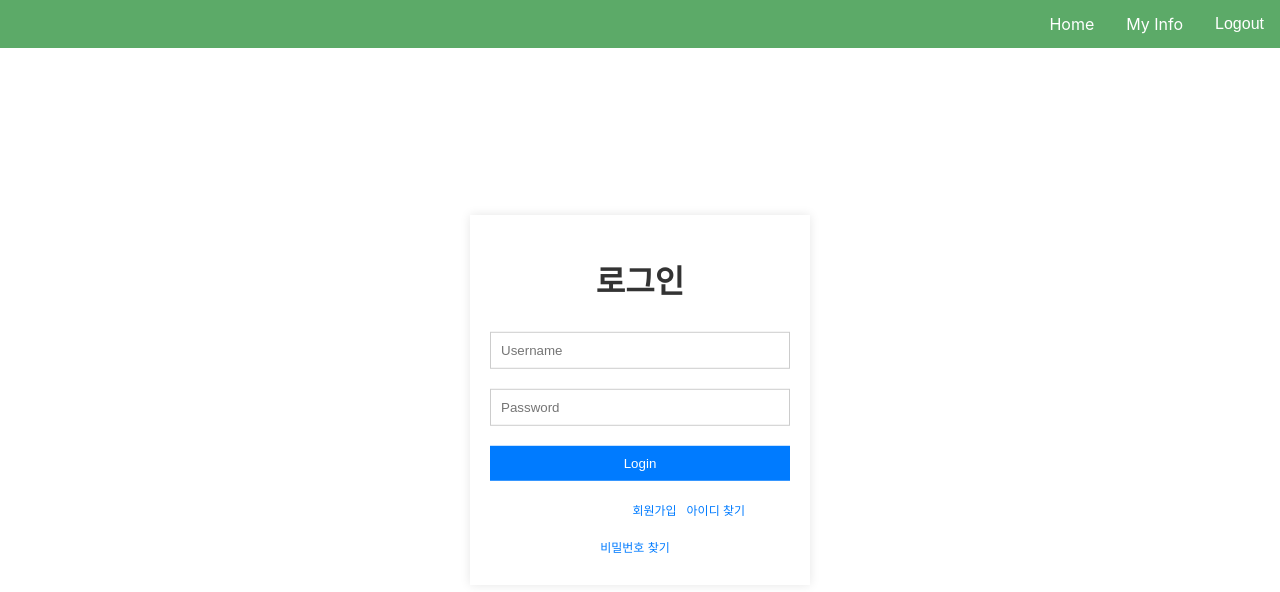
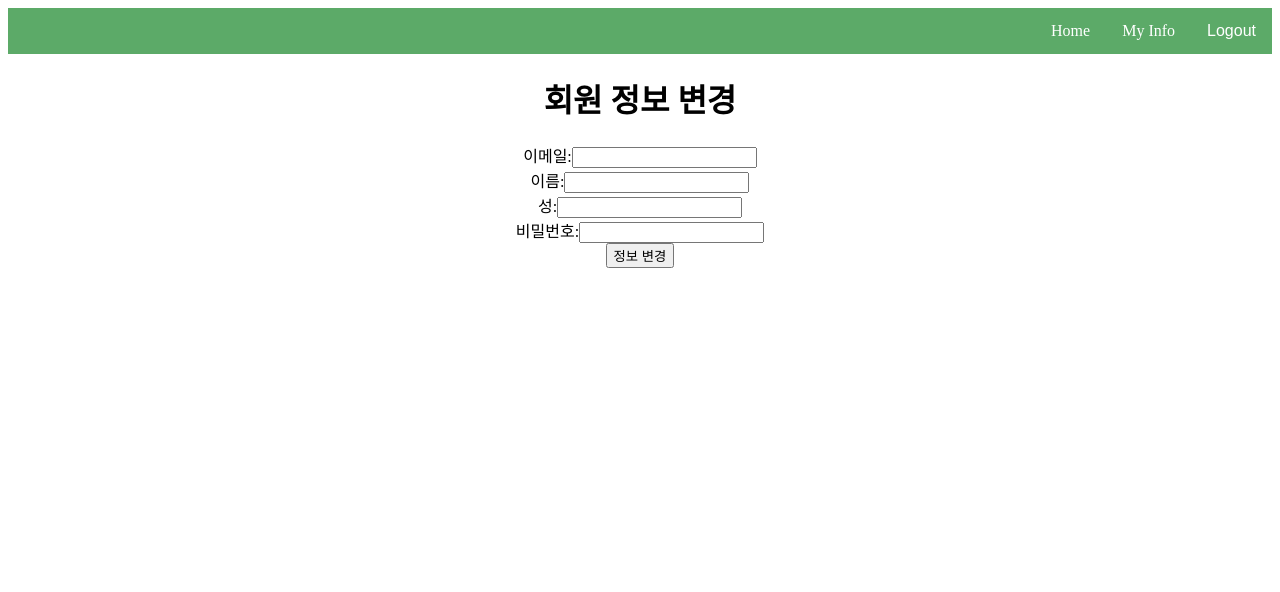
Before and after one commit to anc5557/Diary, a React (Create React App) app in the folder frontend/: page /auth/update-info in a window 1280 px wide. Before the commit this address led to /auth/login. Shown: the top 592 px of the page. Built offline with nearby package versions, Linux system fonts and the light colour scheme; sample sign-in values are in the browser's storage.

Commit message:
새로고침시 로그인 화면으로 가거나, 깜박이는 오류 로딩으로 해결

```diff
--- a/frontend/package.json
+++ b/frontend/package.json
@@ -14,6 +14,7 @@
     "react-router-dom": "^6.17.0",
     "react-scripts": "5.0.1",
     "redux": "^4.2.1",
+    "redux-persist": "^6.0.0",
     "styled-components": "^6.1.0",
     "web-vitals": "^2.1.4"
   },
--- a/frontend/src/App.js
+++ b/frontend/src/App.js
@@ -1,5 +1,9 @@
-import { useState, useEffect } from 'react';
-import { BrowserRouter as Router, Route, Routes, Navigate } from 'react-router-dom';
+// path: frontend/src/App.js
+import { useEffect, useState } from 'react';
+import { BrowserRouter as Router, Routes, Route, Navigate } from 'react-router-dom';
+import { useSelector, useDispatch } from 'react-redux';
+import { setLogin } from './features/loginSlice';
+
 import Login from './Login';
 import Register from './Register';
 import NavBar from './NavBar';
@@ -10,24 +14,27 @@ import UpdateInfo from './UpdateInfo';
 import './App.css';
 
 function App() {
-  // 로그인 상태 관리
-  const [isLoggedIn, setIsLoggedIn] = useState(false);
+  const dispatch = useDispatch();
+  const isLoggedIn = useSelector((state) => state.login.isLoggedIn);
+  const [loading, setLoading] = useState(true);
 
-  // 컴포넌트가 마운트 될 때 로컬 스토리지의 토큰을 확인
   useEffect(() => {
     const token = localStorage.getItem('token');
-    if (token) {
-      // 토큰이 있다면 로그인 상태로 설정
-      setIsLoggedIn(true);
-    }
-  }, []);
+    dispatch(setLogin(!!token));
+    setLoading(false);
+  }, [dispatch]);
+
+  if (loading) {
+    // 로딩 중에는 아무것도 렌더링하지 않음
+    return null;
+  }
 
   return (
     <Router>
       <div className="App">
-      <NavBar isLoggedIn={isLoggedIn} setIsLoggedIn={setIsLoggedIn} />
+        <NavBar />
         <Routes>
-          <Route path="/auth/login" element={<Login setIsLoggedIn={setIsLoggedIn} />} />
+          <Route path="/auth/login" element={<Login />} />
           <Route path="/auth/register" element={<Register />} />
           <Route path="/" element={isLoggedIn ? <Calendar /> : <About />} />
           <Route
--- a/frontend/src/Login.js
+++ b/frontend/src/Login.js
@@ -4,6 +4,8 @@ import axios from 'axios';
 import './App.css';
 import { Link } from 'react-router-dom';  // 리액트 라우터의 Link 컴포넌트 추가
 import { useNavigate } from 'react-router-dom';  // useHistory import
+import { useDispatch } from 'react-redux';
+import { setLogin } from './features/loginSlice'; // 리덕스 액션 가져오기
 
 function Login({setIsLoggedIn}) {
   const [username, setUsername] = useState('');
@@ -11,6 +13,7 @@ function Login({setIsLoggedIn}) {
   const [error, setError] = useState(null);  // 에러 상태 추가
   const [isLoading, setIsLoading] = useState(false); // 로딩 상태 추가
   const navigate = useNavigate();  // useHistory 초기화
+  const dispatch = useDispatch(); // useDispatch 초기화
 
   const handleSubmit = async (e) => {
     e.preventDefault();
@@ -18,31 +21,44 @@ function Login({setIsLoggedIn}) {
     setError(null);
 
     try {
-      const response = await axios.post('http://localhost:3001/auth/login',
-                                        { username, password },
-                                        { headers: { 'Content-Type': 'application/json' } }); // 요청 헤더에 Content-Type을 추가
-      localStorage.setItem('token', response.data.token); // 로컬 스토리지에 토큰 저장
-      setIsLoggedIn(true); // 로그인 상태를 true로 변경
+      const response = await axios.post('http://localhost:3001/auth/login', { username, password });
+      localStorage.setItem('token', response.data.token);
+      dispatch(setLogin(true));
       navigate('/', { replace: true });
-       // 홈으로 이동
     } catch (err) {
       const errorMessage = err.response
                            ? err.response.data.message
-                           : '로그인 중 문제가 발생했습니다.'; // 서버 응답이 없는 경우 대비
+                           : '로그인 중 문제가 발생했습니다.';
       setError(errorMessage);
     }
 
-    setIsLoading(false); // 로딩 상태 해제는 try/catch 바깥에서 수행
+    setIsLoading(false); // 로딩 상태 관리는 유지
   };
 
   return (
     <div className="login-container">
       <h1 className="login-title">로그인</h1>
-      {error && <div className="error-message">{error}</div>} {/* 에러 메시지 출력 */}
+      {error && <div className="error-message">{error}</div>}
       <form onSubmit={handleSubmit}>
-        <input className="login-input" type="text" placeholder="Username" value={username} onChange={(e) => setUsername(e.target.value)} />
-        <input className="login-input" type="password" placeholder="Password" value={password} onChange={(e) => setPassword(e.target.value)} />
-        <button className="login-button" type="submit" disabled={isLoading}>Login</button> {/* 로딩 상태에 따라 버튼 비활성화 */}
+        <input
+          className="login-input"
+          type="text"
+          placeholder="Username"
+          value={username}
+          onChange={(e) => setUsername(e.target.value)}
+          required
+        />
+        <input
+          className="login-input"
+          type="password"
+          placeholder="Password"
+          value={password}
+          onChange={(e) => setPassword(e.target.value)}
+          required
+        />
+        <button className="login-button" type="submit" disabled={isLoading}>
+          로그인
+        </button>
       </form>
       <Link className="login-register-link" to="/auth/register">회원가입</Link>
       <Link className="login-id-find-link" to="/auth/find-id">아이디 찾기</Link>
--- a/frontend/src/MyInfo.js
+++ b/frontend/src/MyInfo.js
@@ -1,49 +1,76 @@
+// path : frontend/src/MyInfo.js
 import { useState, useEffect } from 'react';
 import { useNavigate } from 'react-router-dom';
+import { useDispatch } from 'react-redux';
+import { setLogin } from './features/loginSlice';
 import axios from 'axios';
 import './App.css';
 
 function MyInfo() {
     const [user, setUser] = useState({});
+    const [loading, setLoading] = useState(true);
     const navigate = useNavigate();
+    const dispatch = useDispatch();
 
     useEffect(() => {
-        const fetchUser = async () => {
-            try {
-                const res = await axios.get('http://localhost:3001/auth/profile', {
+        const token = localStorage.getItem('token');
+        if (!token) {
+            dispatch(setLogin(false));
+            console.log('토큰 없음');
+            navigate('/auth/login', { replace: true });
+        } else {
+            axios.get('http://localhost:3001/auth/profile', {
                 headers: {
-                        Authorization: `Bearer ${localStorage.getItem('token')}`,
+                    Authorization: `Bearer ${token}`,
                 },
+            })
+                .then((response) => {
+                    setUser(response.data);
+                    setLoading(false);
+                })
+                .catch((error) => {
+                    const errorMessage = error.response
+                        ? error.response.data.message
+                        : '서버와의 연결이 끊어졌습니다.';
+                    alert(errorMessage);
+                    setLoading(false);
                 });
-                setUser(res.data);
-            } catch (err) {
-                console.error(err);
         }
-        };
-        fetchUser();
-    }, []);
+    }, [dispatch, navigate]);
 
-    // 정보 변경 페이지로 이동하는 함수
+
+
     const goToUpdatePage = () => {
-        navigate('/auth/update-info');
-    };
+        navigate('/auth/update-info', { replace: true });
+    }
+
+    if (loading) {
+        return null;
+    }
+
 
     return (
         <div className="myinfo-container">
             <h1 className="myinfo-title">내 정보</h1>
             <div className="myinfo">
+                {user.email && (
                     <div className="myinfo-item">
                         <span className="myinfo-item-name">이메일</span>
                         <span className="myinfo-item-value">{user.email}</span>
                     </div>
+                )}
+                {user.firstName && user.lastName && (
                     <div className="myinfo-item">
                         <span className="myinfo-item-name">이름</span>
                         <span className="myinfo-item-value">{user.firstName}{user.lastName}</span>
                     </div>
+                )}
+                {user.username && (
                     <div className="myinfo-item">
                         <span className="myinfo-item-name">아이디</span>
                         <span className="myinfo-item-value">{user.username}</span>
                     </div>
+                )}
                 <button onClick={goToUpdatePage} className="update-button">정보 변경</button>
             </div>
         </div>
--- a/frontend/src/NavBar.js
+++ b/frontend/src/NavBar.js
@@ -1,16 +1,21 @@
 // src/NavBar.js
 import React from 'react';
 import { Link, useNavigate } from 'react-router-dom';
+import { useSelector, useDispatch } from 'react-redux';
+import { setLogin } from './features/loginSlice'; // 로그인 상태를 변경하는 액션 가져오기
 import './App.css';
 
-function NavBar({ isLoggedIn, setIsLoggedIn }) {
+function NavBar() {
+  const dispatch = useDispatch();
   const navigate = useNavigate();
+  // 리덕스 스토어의 isLoggedIn 상태를 구독
+  const isLoggedIn = useSelector((state) => state.login.isLoggedIn);
 
   const handleLogout = () => {
     // 로컬 스토리지에서 토큰 삭제
     localStorage.removeItem('token');
-    // 로그인 상태 업데이트
-    setIsLoggedIn(false);
+    // 리덕스 스토어의 로그인 상태 업데이트
+    dispatch(setLogin(false));
     // 홈으로 리다이렉트
     navigate('/');
   };
--- /dev/null
+++ b/frontend/src/features/loginSlice.js
@@ -0,0 +1,18 @@
+// src/features/loginSlice.js
+import { createSlice } from '@reduxjs/toolkit';
+
+export const loginSlice = createSlice({
+  name: 'login',
+  initialState: {
+    isLoggedIn: false,
+  },
+  reducers: {
+    setLogin: (state, action) => {
+      state.isLoggedIn = action.payload;
+    },
+  },
+});
+
+export const { setLogin } = loginSlice.actions;
+
+export default loginSlice.reducer;
--- a/frontend/src/index.js
+++ b/frontend/src/index.js
@@ -1,17 +1,21 @@
+// src/index.js
 import React from 'react';
-import ReactDOM from 'react-dom/client';
-import './index.css';
+import ReactDOM from 'react-dom';
+import { Provider } from 'react-redux';
+import { store } from './store';
+import { PersistGate } from 'redux-persist/integration/react';
+import { persistStore } from 'redux-persist';
 import App from './App';
-import reportWebVitals from './reportWebVitals';
 
-const root = ReactDOM.createRoot(document.getElementById('root'));
-root.render(
+let persistor = persistStore(store);
+
+ReactDOM.render(
   <React.StrictMode>
-    <App />
-  </React.StrictMode>
+    <Provider store={store}>
+      <PersistGate loading={null} persistor={persistor}>
+        <App />
+      </PersistGate>
+    </Provider>
+  </React.StrictMode>,
+  document.getElementById('root')
 );
-
-// If you want to start measuring performance in your app, pass a function
-// to log results (for example: reportWebVitals(console.log))
-// or send to an analytics endpoint. Learn more: https://bit.ly/CRA-vitals
-reportWebVitals();
--- /dev/null
+++ b/frontend/src/store.js
@@ -0,0 +1,19 @@
+// src/store.js
+import { configureStore } from '@reduxjs/toolkit';
+import loginReducer from './features/loginSlice';
+import { persistReducer } from 'redux-persist';
+import storage from 'redux-persist/lib/storage';
+
+const persistConfig = {
+  key: 'root',
+  storage,
+  whitelist: ['login'], // 여기에 지속하고 싶은 상태의 key를 배열로 추가합니다.
+};
+
+const persistedReducer = persistReducer(persistConfig, loginReducer);
+
+export const store = configureStore({
+  reducer: {
+    login: persistedReducer,
+  },
+});
```
Also changed, not shown: frontend/src/App.css (line endings or trailing spaces), 1 other file (tests, documents, lock files or other folders). Lines whose indentation alone changed are shown as unchanged.
